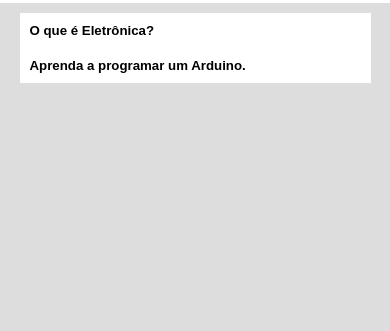
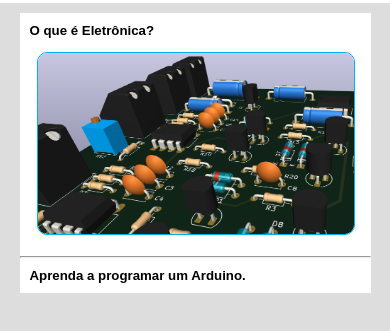
Before and after one commit to adeilsonleall/BlogEletronica, a plain HTML site: page index.html in a window 390 px wide. Shown: the part 97-428 px from the top of the page. Drawn offline with Linux system fonts and the light colour scheme.

Commit message:
29.10.23 -15h

```diff
--- a/estilo.css
+++ b/estilo.css
@@ -24,6 +24,7 @@
         position: absolute;
         right: 10px;
         top: 70px;
+        cursor: pointer;
     }
     .main-menu-open{
         z-index: -1;
@@ -44,6 +45,7 @@
     header nav div p a{
         text-decoration: none;
         color: #fff;
+        cursor: pointer;
     }
     header nav div p a:hover{
         color: #00B0F0;
--- a/index.html
+++ b/index.html
@@ -21,6 +21,9 @@
 
     <section id="sectionEletronica">
         <h5>O que é Eletrônica?</h5>
+        <img src="img/placaEletronica2.png" width="90%" alt="Placa Eletrônica"
+        style="border: solid 1px #00B0F0; border-radius: 10px; margin: 1% 5% 5% 5%; ">
+        <hr>
     </section>
 
     <section id="sectionArduino">
```
Also changed, not shown: img/placaEletronica.jpg (added), img/placaEletronica2.png (added).
